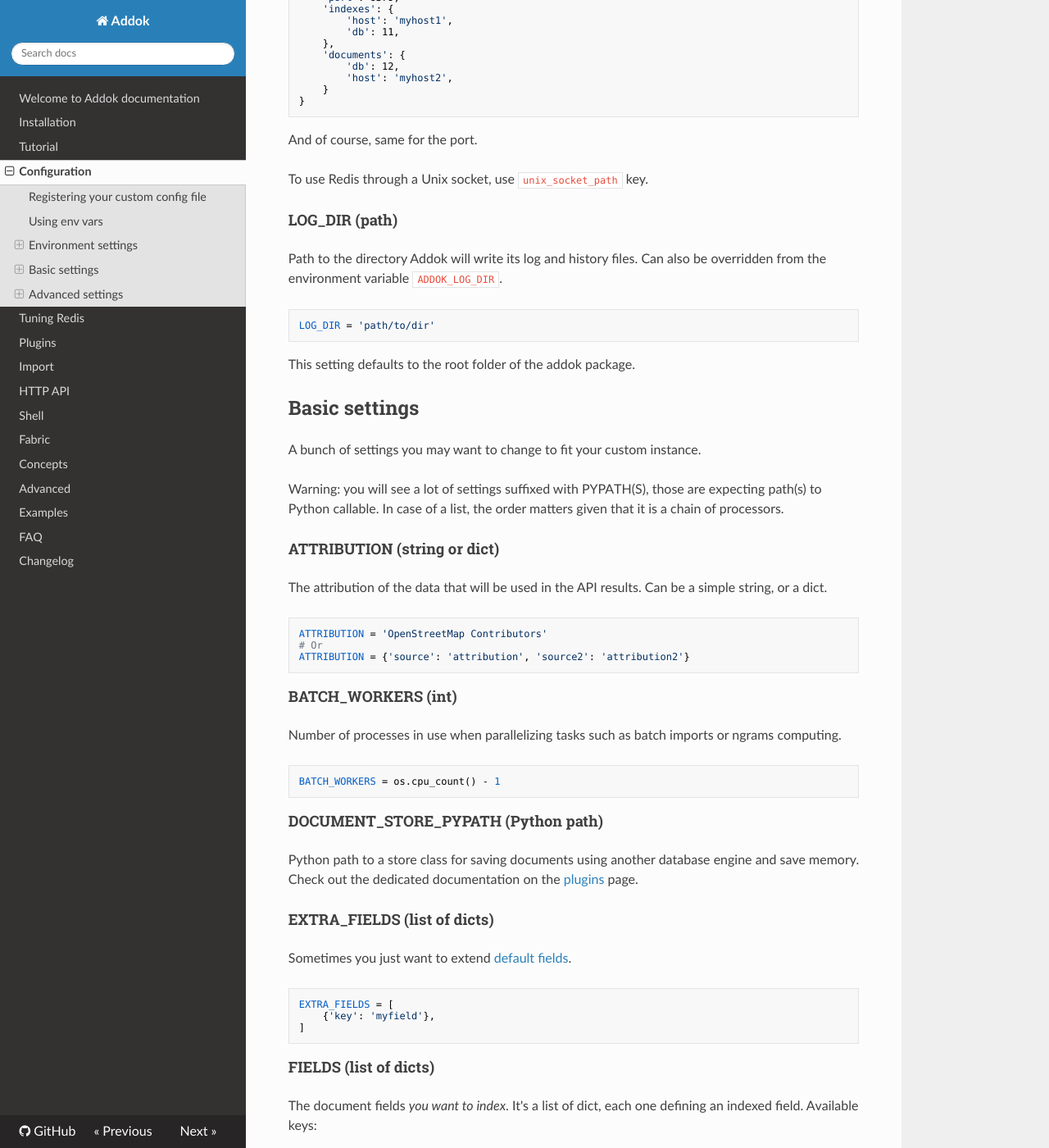
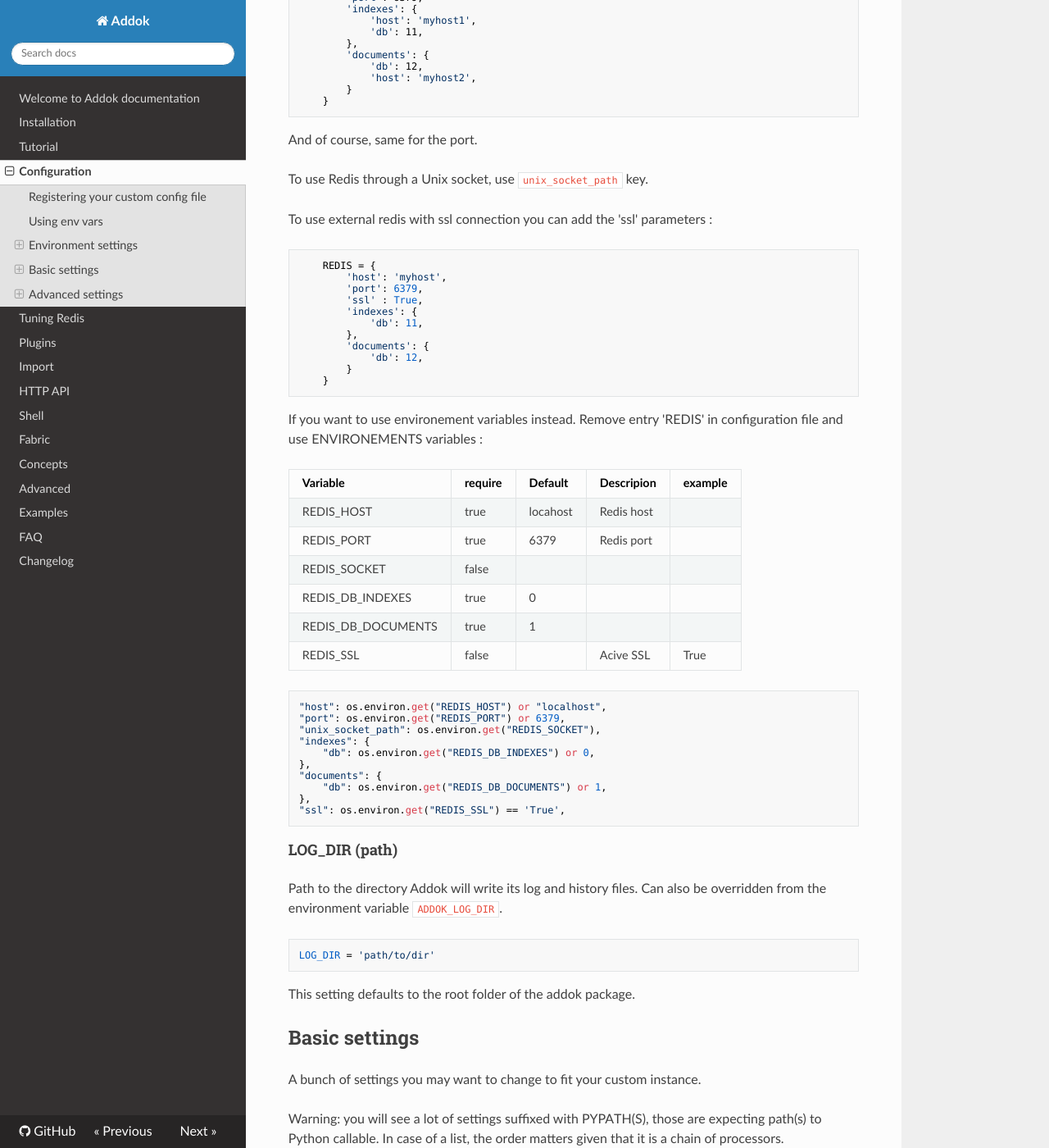
Before and after one commit to addok/addok, an MkDocs documentation site: the page built from docs/config.md, in a window 1280 px wide and 1400 px high, scrolled down 1522 px. Shown: the whole window at 82% size. Built offline with MkDocs 1.6.1, drawn with Linux system fonts in a browser that asks for light colours; nearby versions of some CDN libraries.

Commit message:
add redis ssl support

````diff
--- a/docs/config.md
+++ b/docs/config.md
@@ -38,17 +38,20 @@
 #### REDIS (dict)
 Defines the Redis database settings:
 
+```
     REDIS = {
         'host': 'localhost',
         'port': 6379,
         'db': 0
     }
+```
 
 By default, when using the `RedisStore` for documents, indexes and documents
 will be stored in two different Redis databases.
 You can control those details by using `indexes` and/or `documents`
 subdictionnaries, for example:
 
+```
     REDIS = {
         'host': 'myhost',
         'port': 6379,
@@ -59,9 +62,11 @@
             'db': 12,
         }
     }
+```
 
 If your hosts are different, you can define them like this:
 
+```
     REDIS = {
         'port': 6379,
         'indexes': {
@@ -73,10 +78,53 @@
             'host': 'myhost2',
         }
     }
+```
+
 
 And of course, same for the port.
 
 To use Redis through a Unix socket, use `unix_socket_path` key.
+
+To use external redis with ssl connection you can add the 'ssl' parameters :
+
+```
+    REDIS = {
+        'host': 'myhost',
+        'port': 6379,
+        'ssl' : True,
+        'indexes': {
+            'db': 11,
+        },
+        'documents': {
+            'db': 12,
+        }
+    }
+```
+
+If you want to use environement variables instead. Remove entry 'REDIS' in configuration file and use ENVIRONEMENTS variables :
+
+
+| Variable           | require | Default  | Descripion             | example       |
+|--------------------|---------|----------|------------------------|---------------|
+| REDIS_HOST         | true    | locahost | Redis host             |               |
+| REDIS_PORT         | true    | 6379     | Redis port             |               |
+| REDIS_SOCKET       | false   |          |                        |               |
+| REDIS_DB_INDEXES   | true    | 0        |                        |               |
+| REDIS_DB_DOCUMENTS | true    | 1        |                        |               |
+| REDIS_SSL          | false   |          |  Acive SSL             | True          |
+
+
+
+    "host": os.environ.get("REDIS_HOST") or "localhost",
+    "port": os.environ.get("REDIS_PORT") or 6379,
+    "unix_socket_path": os.environ.get("REDIS_SOCKET"),
+    "indexes": {
+        "db": os.environ.get("REDIS_DB_INDEXES") or 0,
+    },
+    "documents": {
+        "db": os.environ.get("REDIS_DB_DOCUMENTS") or 1,
+    },
+    "ssl": os.environ.get("REDIS_SSL") == 'True',
 
 
 #### LOG_DIR (path)
````
Also changed, not shown: 3 other files.
